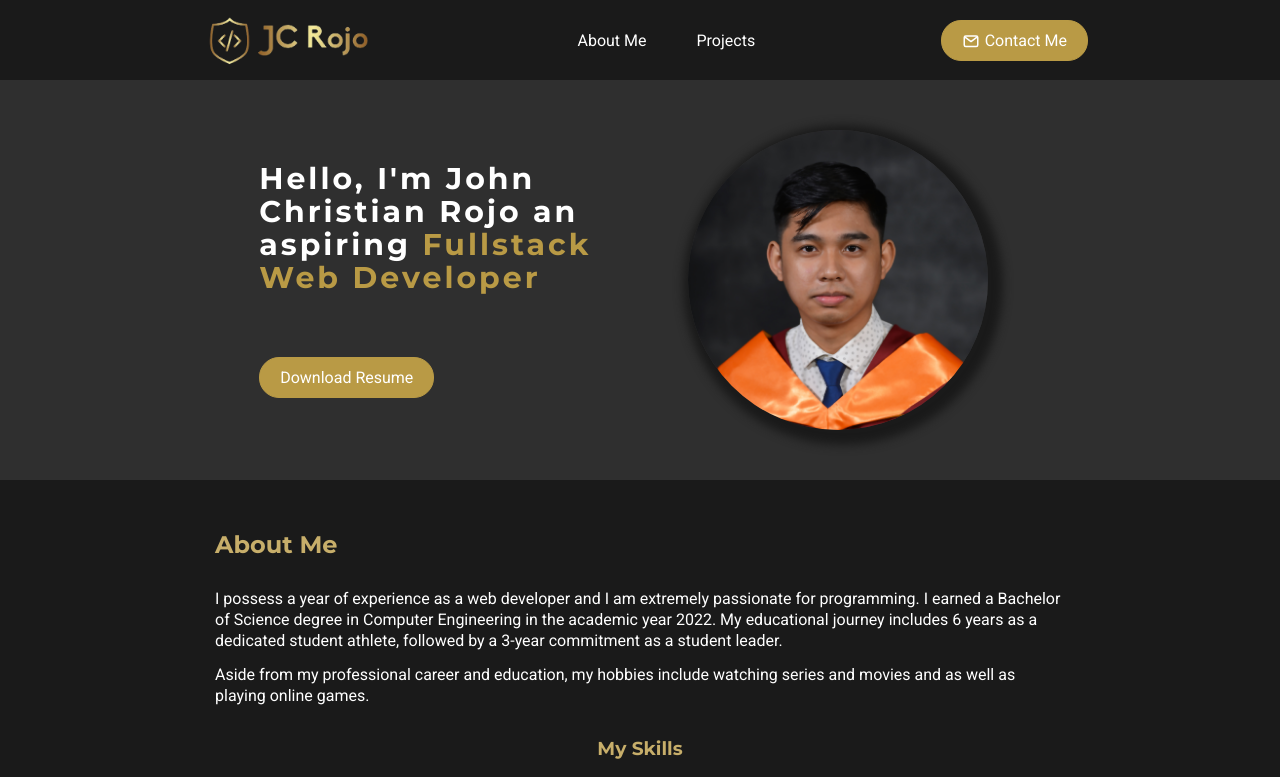
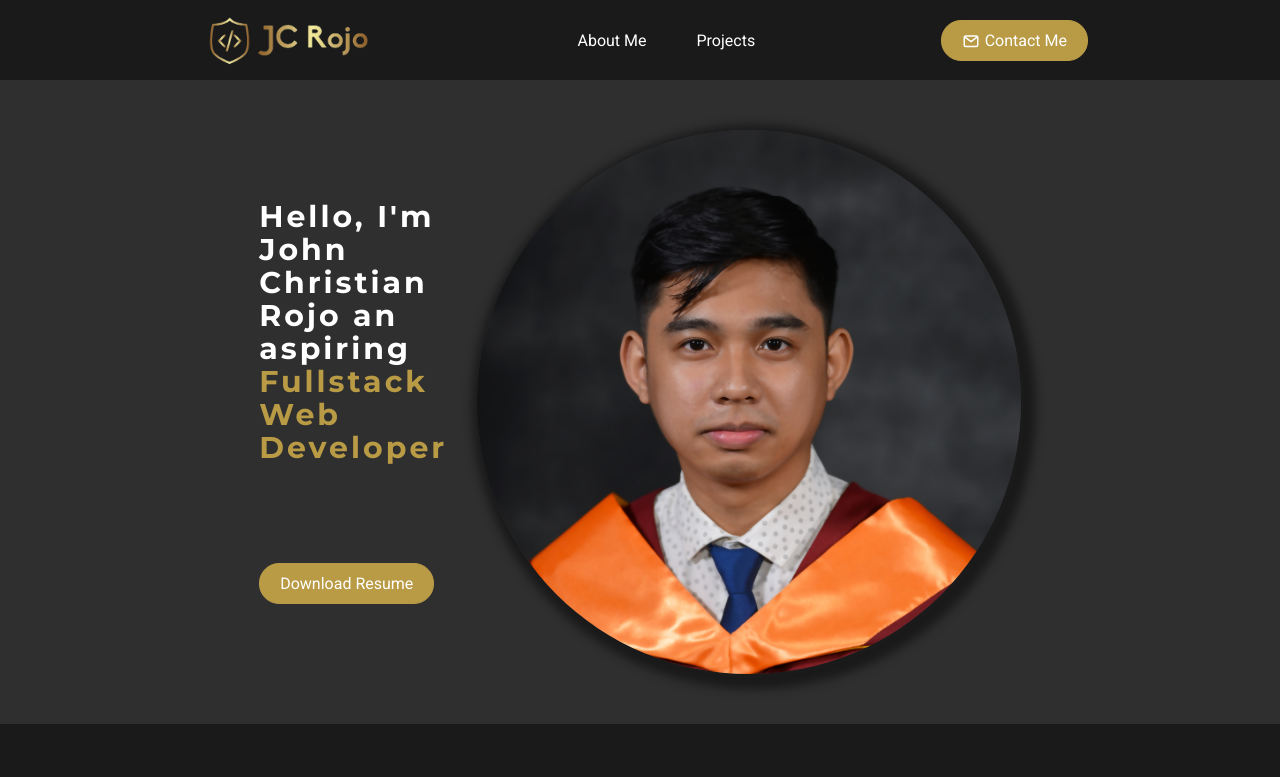
Before and after one commit to JChristianRojo/portfolio, a React (Vite) app: page / in a window 1280 px wide. Shown: the top 777 px of the page. Built offline with nearby package versions, Linux system fonts and the light colour scheme.

Commit message:
updated hero section width

```diff
--- a/src/components/Hero/hero.css
+++ b/src/components/Hero/hero.css
@@ -76,8 +76,8 @@
         margin: auto;
     }
 
-    .hero .row>* {
-        max-width: 50%;
+    .hero .sectionHead {
+        max-width: 70%;
         width: 100%;
     }
 
@@ -86,6 +86,7 @@
     }
 
     .hero .myPicture {
+        width: 100%;
         margin-left: auto;
     }
 }
```
